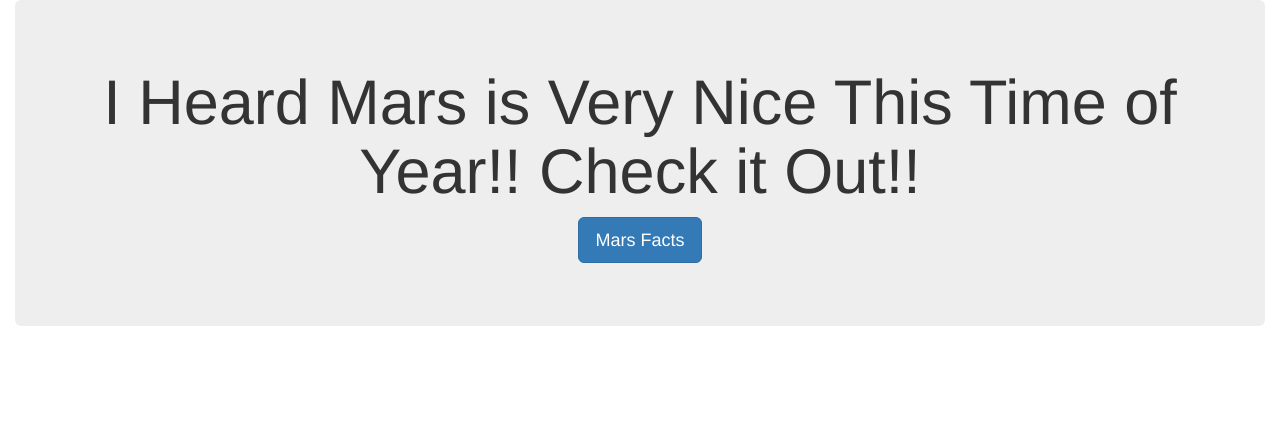
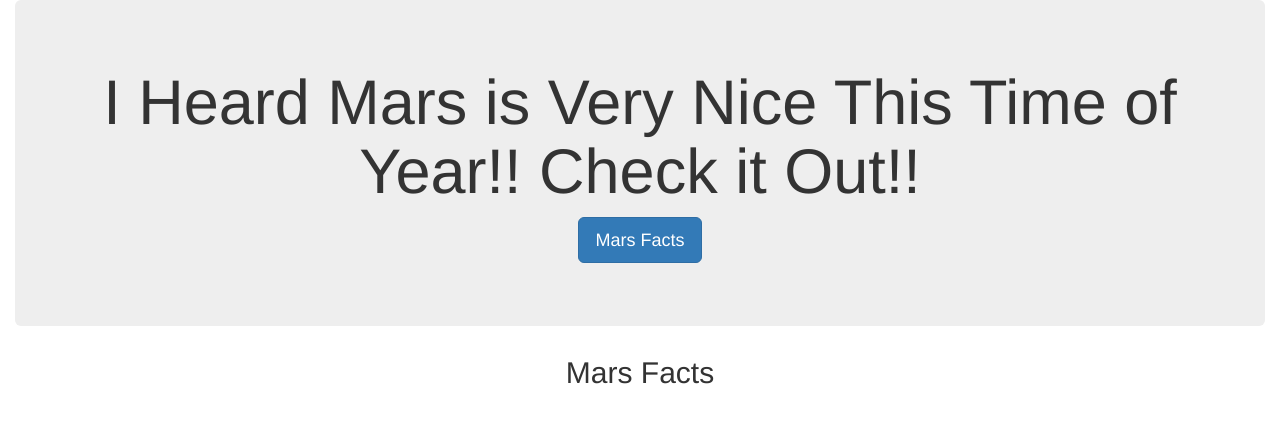
Before and after one commit to j1candel/web-scraping-challenge, a Flask app: template missions_to_mars/templates/index.html in a window 1280 px wide. Shown: the top 443 px of the page. Run offline with Flask 2, Linux system fonts and the light colour scheme; the template is opened without the code that fills it, so the values that code supplies are empty; some libraries are stand-ins or nearby versions.

Commit message:
progress

```diff
--- a/missions_to_mars/app.py
+++ b/missions_to_mars/app.py
@@ -9,7 +9,7 @@ mongo = PyMongo(app, uri='mongodb://localhost:27017/mars_app')
 @app.route('/')
 def index():
 
-    mars_dict = mongo.db.mars_dict.find_one()
+    mars_dict = mongo.db.collection.find_one()
 
     return render_template('index.html', mars = mars_dict)
 
--- a/missions_to_mars/templates/index.html
+++ b/missions_to_mars/templates/index.html
@@ -14,8 +14,9 @@
         <div class='jumbotron text-center'>
             <h1>I Heard Mars is Very Nice This Time of Year!! Check it Out!!</h1>
             <p><a class='btn btn-primary btn-lg' href='/scrape' role='button'>Mars Facts</a></p>
-
         </div>
+        <h2 class='text-center'>Mars Facts</h2>
+        <h3>{{  mars.news_title  }}</h3>
     </div>
 </body>
 </html>
```
Also changed, not shown: missions_to_mars/scrape_mars.py (+7 -2 lines).
